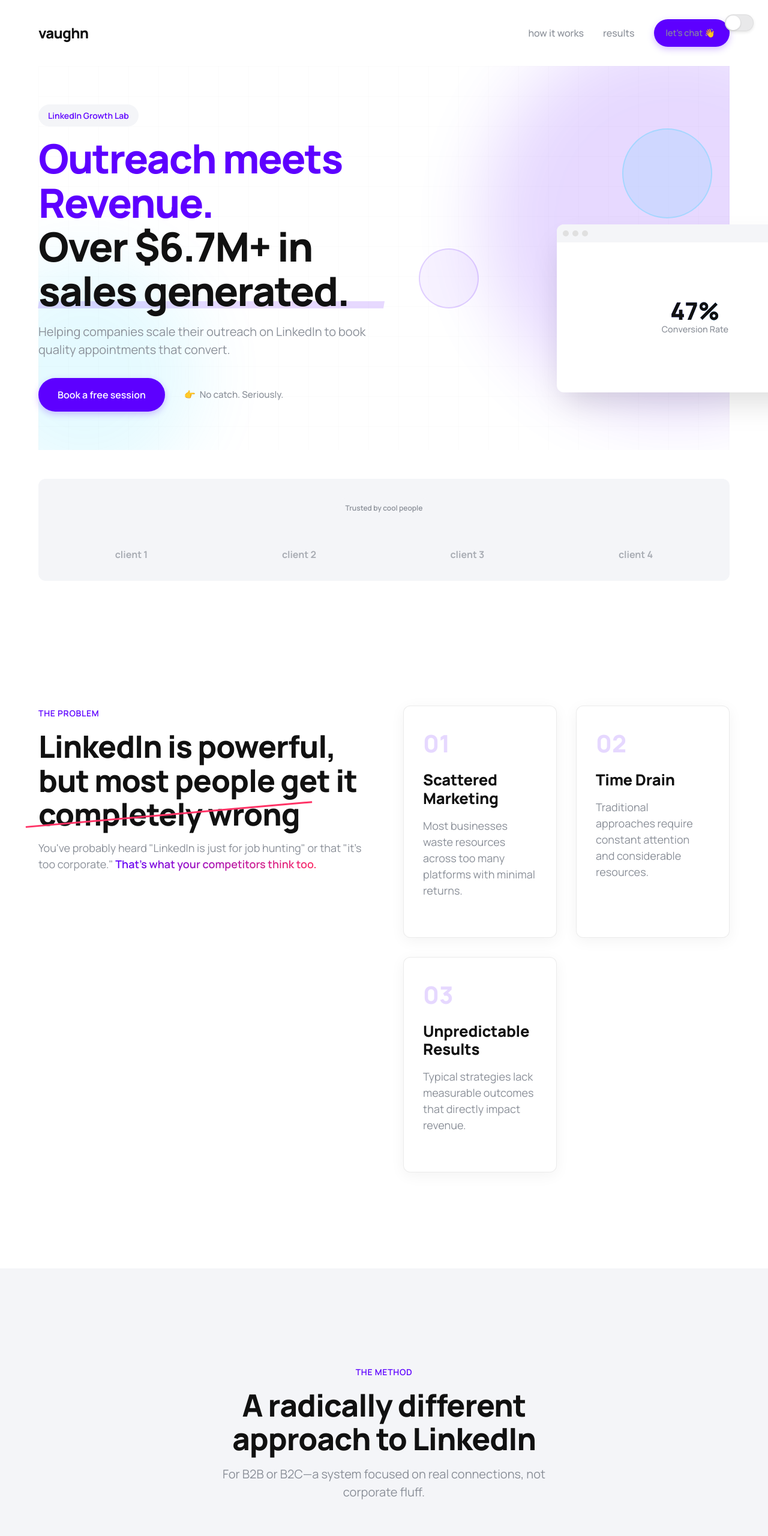
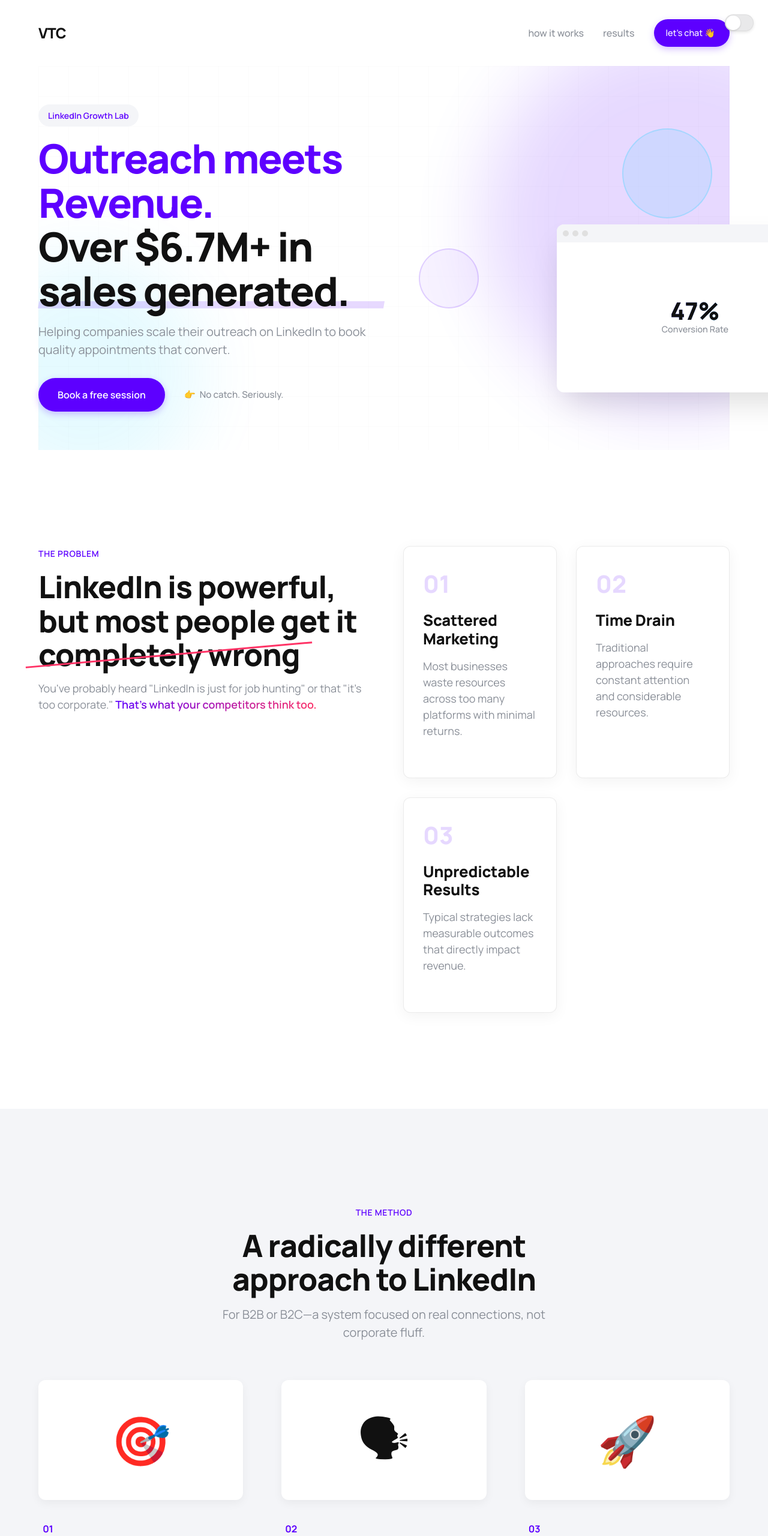
Before and after one commit to martinvaughn/VTC, a plain HTML site: page index.html in a window 1280 px wide. Shown: the top 2560 px of the page at 60% size. Drawn offline with Linux system fonts and the light colour scheme.

Commit message:
let's get this doe

```diff
--- a/index.html
+++ b/index.html
@@ -3,7 +3,8 @@
 <head>
     <meta charset="UTF-8">
     <meta name="viewport" content="width=device-width, initial-scale=1.0">
-    <title>Vaughn | LinkedIn Growth Lab</title>
+    <title>VTC | LinkedIn Growth Lab</title>
+    <link rel="icon" href="./images/favicon.png" type="image/png">
     <link rel="stylesheet" href="styles.css">
     <link rel="preconnect" href="https://fonts.googleapis.com">
     <link rel="preconnect" href="https://fonts.gstatic.com" crossorigin>
@@ -18,11 +19,11 @@
 
     <header>
         <nav>
-            <div class="logo">vaughn</div>
+            <div class="logo">VTC</div>
             <div class="nav-links">
                 <a href="#approach">how it works</a>
                 <a href="#results">results</a>
-                <a href="#contact" class="cta-button">let's chat <span class="emoji">👋</span></a>
+                <a href="https://calendly.com/martinvaughn" target="_blank" class="cta-button">let's chat <span class="emoji">👋</span></a>
             </div>
         </nav>
 
@@ -71,12 +72,11 @@
         </div>
     </header>
 
-    <section id="clients">
+    <!-- <section id="clients">
         <div class="container">
             <div class="logos-container">
                 <div class="logo-badge">Trusted by cool people</div>
                 <div class="client-logos">
-                    <!-- Modern minimal client logo placeholders -->
                     <div class="client-logo">client 1</div>
                     <div class="client-logo">client 2</div>
                     <div class="client-logo">client 3</div>
@@ -84,7 +84,7 @@
                 </div>
             </div>
         </div>
-    </section>
+    </section> -->
 
     <section id="problem">
         <div class="container">
@@ -127,8 +127,8 @@
             <div class="approach-steps">
                 <div class="step-card">
                     <div class="step-visual">
-                        <!-- Visual: Stylized strategy icon or illustration -->
-                        <div class="step-icon"></div>
+                        <!-- Replaced with oversized emoji for "Your Ideal Customer" -->
+                        <div class="step-emoji">🎯</div>
                     </div>
                     <div class="step-content">
                         <div class="step-number">01</div>
@@ -139,8 +139,8 @@
 
                 <div class="step-card">
                     <div class="step-visual">
-                        <!-- Visual: Team collaboration illustration -->
-                        <div class="step-icon"></div>
+                        <!-- Replaced with oversized emoji for "Team Activation" -->
+                        <div class="step-emoji">🗣</div>
                     </div>
                     <div class="step-content">
                         <div class="step-number">02</div>
@@ -151,8 +151,8 @@
 
                 <div class="step-card">
                     <div class="step-visual">
-                        <!-- Visual: Growth chart illustration -->
-                        <div class="step-icon"></div>
+                        <!-- Replaced with oversized emoji for "Growth System" -->
+                        <div class="step-emoji">🚀</div>
                     </div>
                     <div class="step-content">
                         <div class="step-number">03</div>
@@ -310,7 +310,7 @@
         <div class="container">
             <div class="footer-content">
                 <div class="footer-branding">
-                    <div class="footer-logo">vaughn</div>
+                    <div class="footer-logo">VTC</div>
                     <p>Making LinkedIn marketing simple, effective, and BS-free.</p>
                 </div>
 
@@ -323,14 +323,14 @@
 
                     <div class="link-list">
                         <h5>Connect</h5>
-                        <a href="https://linkedin.com/" target="_blank">LinkedIn</a>
-                        <a href="https://twitter.com/" target="_blank">Twitter</a>
+                        <a href="https://www.linkedin.com/in/martin-g-vaughn" target="_blank">LinkedIn</a>
+
                     </div>
                 </div>
             </div>
 
             <div class="footer-bottom">
-                <p>© 2023 Vaughn Tech Consulting. All rights reserved.</p>
+                <p>© 2025 Vaughn Technology and Consulting LLC. All rights reserved.</p>
             </div>
         </div>
     </footer>
--- a/styles.css
+++ b/styles.css
@@ -305,6 +305,7 @@
 .nav-links .cta-button {
     padding: 0.75rem 1.25rem;
     font-size: 0.9rem;
+    color: white;
 }
 
 /* Hero Section */
@@ -633,6 +634,11 @@
     text-align: center;
     border-radius: 50%;
     margin-bottom: var(--space-xs);
+}
+
+.step-emoji {
+    font-size: 5rem;
+    line-height: 1;
 }
 
 /* Results Section */
@@ -1253,3 +1259,13 @@
 body.dark-mode .form-group.focused label {
     color: var(--dark-mode-primary);
 }
+
+/* Add this rule to fix the cta-button text color in dark mode */
+body.dark-mode .cta-button {
+    color: white;
+}
+
+body.dark-mode .step-visual {
+    background: var(--dark-mode-light-gray);
+    border: 1px solid rgba(255, 255, 255, 0.2);
+}
```
Also changed, not shown: 1 other file.
